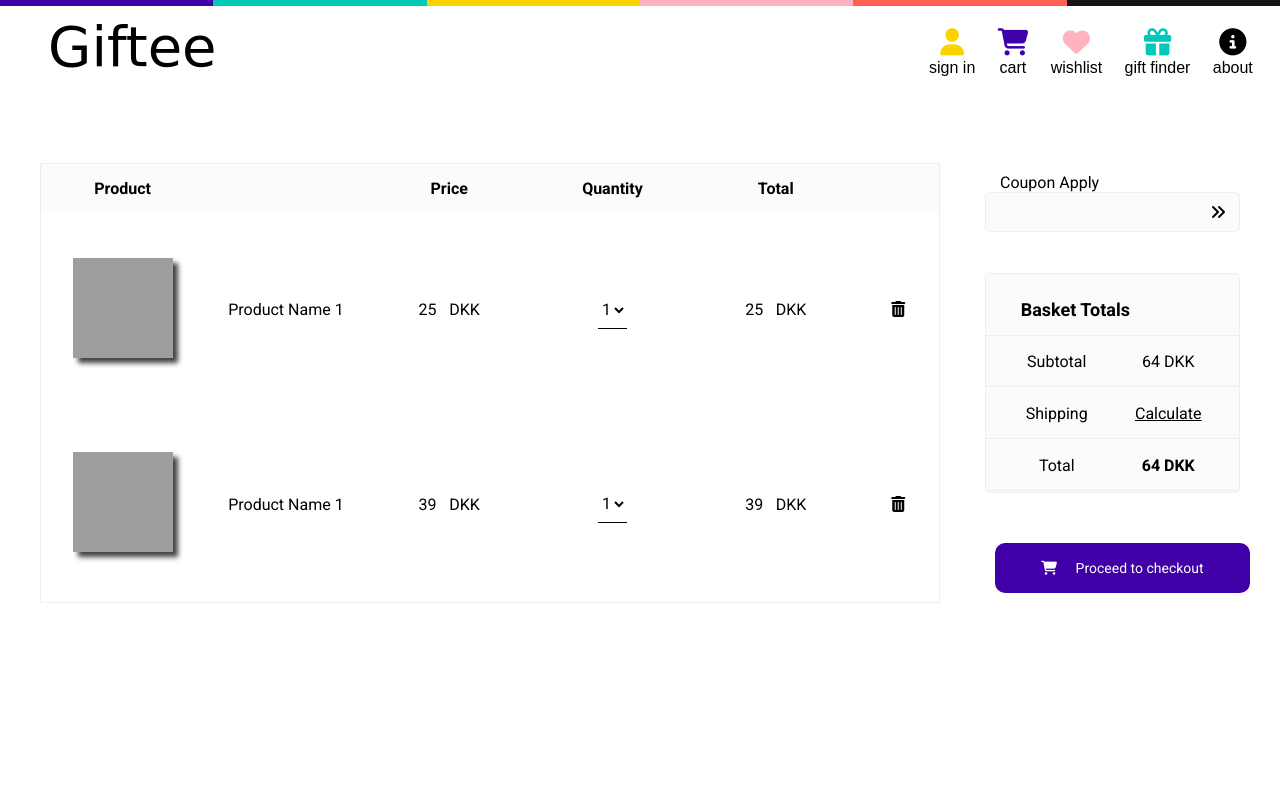
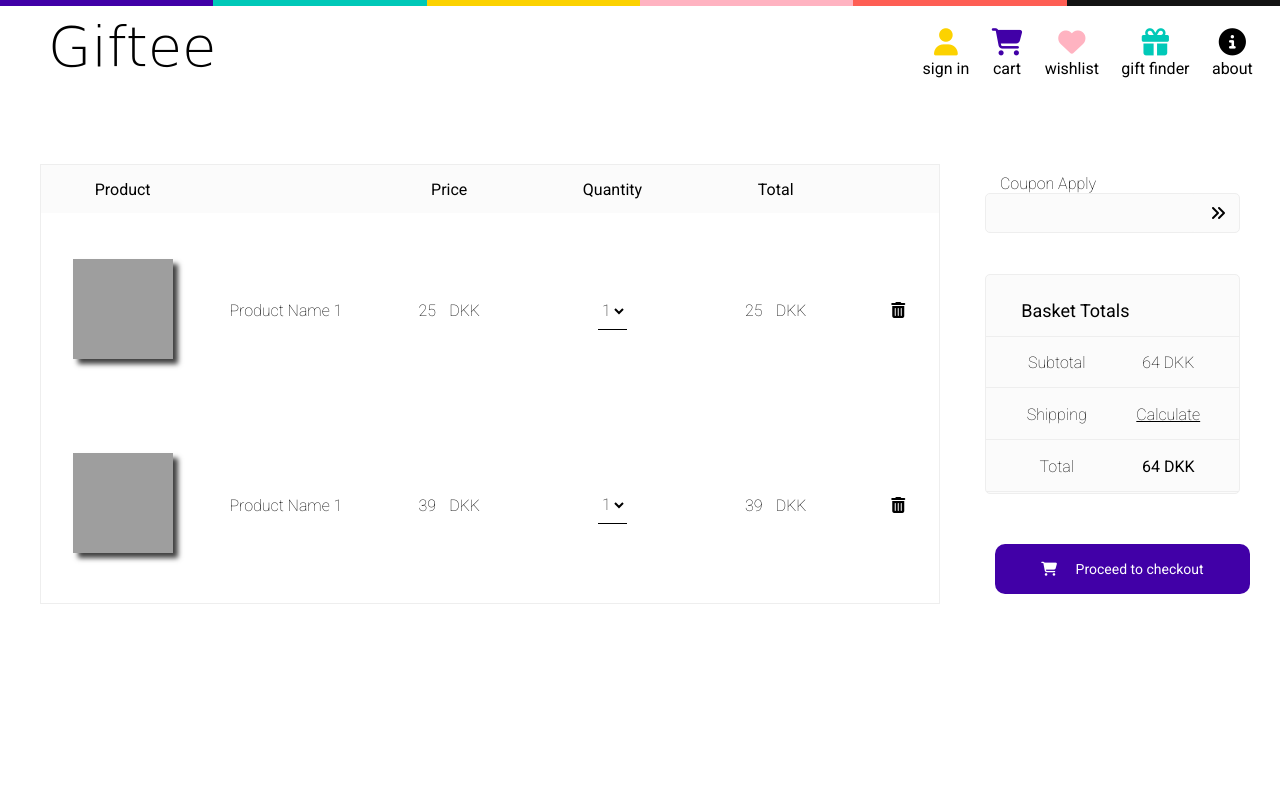
Before and after one commit to patr612e/giftee, a plain HTML site: page cart.html in a window 1280 px wide. Shown: the top 792 px of the page. Drawn offline with Linux system fonts and the light colour scheme; grey boxes are pictures that could not be loaded; a web font is replaced by a local one.

Commit message:
font weights

```diff
--- a/css/cart.css
+++ b/css/cart.css
@@ -21,7 +21,7 @@
   background-color: #fbfbfb;
   align-items: center;
   justify-items: center;
-  font-weight: 600;
+  font-weight: 500;
   font-size: 16px;
 }
 
@@ -139,7 +139,7 @@
   color: inherit;
 }
 #total-container {
-  font-weight: bold;
+  font-weight: 500;
 }
 
 @media screen and (max-width: 1100px) {
--- a/css/globals.css
+++ b/css/globals.css
@@ -57,7 +57,7 @@ html {
 
 body {
   font-family: "Roboto", sans-serif;
-  font-weight: 400;
+  font-weight: 200;
 }
 
 main {
@@ -65,3 +65,11 @@ main {
   min-height: 300px;
   margin: 0 auto;
 }
+
+h1,
+h2,
+h3,
+h4,
+button {
+  font-weight: 500 !important;
+}
--- a/css/header.css
+++ b/css/header.css
@@ -98,8 +98,7 @@ nav ul li.icons a {
 
 nav ul li.icons p {
   text-align: center;
-  font-family: "Poppins", sans-serif;
-  font-weight: 300;
+  font-weight: 500;
   font-size: 1rem;
 }
 
--- a/css/search_home.css
+++ b/css/search_home.css
@@ -98,5 +98,5 @@
 }
 
 .slogan h2 span {
-  font-weight: 700;
+  font-weight: 500;
 }
```
